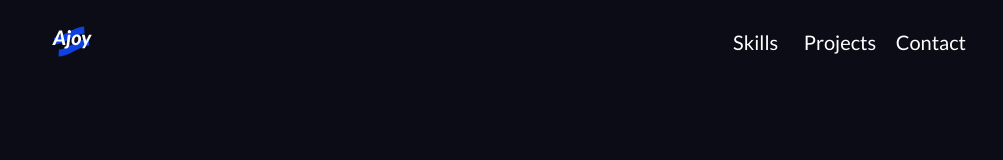
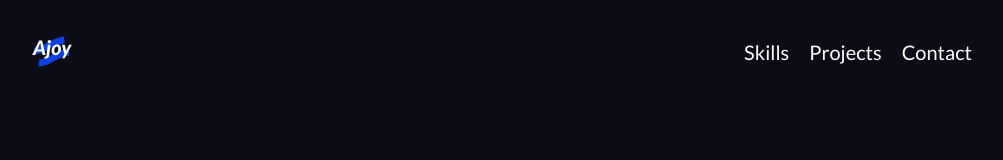
Before and after one commit to Ajoy10/portfolio, a React (Create React App) app in the folder portfolio/: page / in a window 1280 px wide. Shown: the top 160 px of the page, without its empty margins (133-1136 px from the left). Built offline with nearby package versions, Linux system fonts and the light colour scheme.

Commit message:
Fixed navbar on mobile, Changed padding from .App to .page-wrap

```diff
--- a/portfolio/src/App.js
+++ b/portfolio/src/App.js
@@ -10,6 +10,7 @@ function App() {
   return (
     <div className="App">
       <Header />
+      <div className="page-wrapper">
         <Hero />
         <Skills />
         <Projects />
@@ -18,6 +19,7 @@ function App() {
           <Socials />
         </div>
       </div>
+    </div>
   );
 }
 
--- a/portfolio/src/App.scss
+++ b/portfolio/src/App.scss
@@ -18,7 +18,7 @@ body {
 
 }
 
-.App {
+.page-wrapper {
   padding: 0px 20px;
 }
 
@@ -190,7 +190,8 @@ textarea {
     display: flex;
   }
 
-  .App {
+  .page-wrapper {
+
     max-width: 950px;
     margin: auto;
 
@@ -219,7 +220,7 @@ textarea {
 
 // Bigg screen
 @media screen and (min-width:2400px) {
-  .App {
+  .page-wrapper {
     max-width: 60%;
     margin: auto;
 
--- a/portfolio/src/components/Header/style.scss
+++ b/portfolio/src/components/Header/style.scss
@@ -5,10 +5,8 @@ header {
     position: sticky;
     top: 0;
     width: 100%;
-
     color: white;
-    padding-top: 20px;
-    padding-bottom: 20px;
+    padding: 20px;
     display: flex;
     justify-content: space-between;
     align-items: center;
@@ -18,7 +16,8 @@ header {
     .sidebar-wrapper {
         position: absolute;
         top: 0;
-        left: -20px; // -20px to compensate for padding in App
+        left: 0;
+        // left: -20px; // -20px to compensate for padding in App
         width: 100vw;
         z-index: 10;
 
@@ -74,25 +73,35 @@ header {
 
     nav {
         display: flex;
+        flex-direction: column;
 
         font-size: 20px;
 
-    }
 
         .nav-link {
             display: flex;
-        padding: 10px;
+            margin: 10px;
             justify-content: center;
             align-items: center;
+            width: 100%;
 
             a {
                 text-decoration: none;
                 color: white;
                 font-size: 20px;
-            width: 60%;
+                width: 100%;
                 height: 100%;
                 text-align: center;
             }
         }
+    }
 
+    // Desktop + big screen tablets only
+    @media screen and (min-width:768px) {
+        padding: 30px calc((100vw - 950px)/ 2);
+
+        nav {
+            flex-direction: row;
         }
+    }
+}
```
Lines whose indentation alone changed are shown as unchanged.
